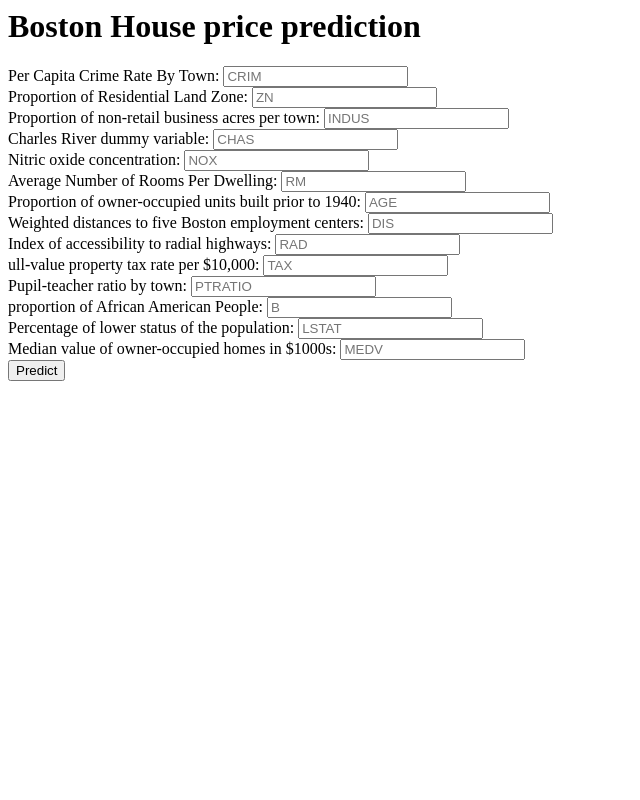
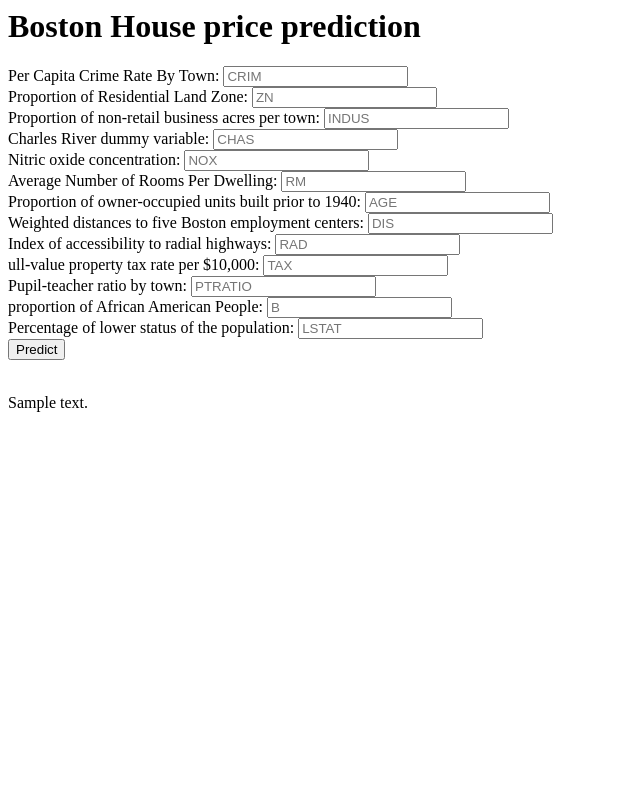
Before and after one commit to argha16/Boston_house_pricing, a Flask app: template templates/home.html in a window 1280 px wide. Shown: the whole page, without its empty margins (0-640 px from the left). Run offline with Flask 2, Linux system fonts and the light colour scheme; the template is opened without the code that fills it: most values are stand-ins (such as "Sample title", 1, 10 or a date in 2020); parts of the project's set-up code (start-up, migrations or seed data) failed here and were passed over.

Commit message:
3rd commit

```diff
--- a/app.py
+++ b/app.py
@@ -25,6 +25,13 @@
     print(output[0])
     return jsonify(output[0])
 
+@app.route('/predict',methods=['POST'])
+def predict():
+    data=[float(x) for x in request.form.values()]
+    final_input=scaler.transform(np.array(data).reshape(1,-1))
+    print(final_input)
+    output=regmodel.predict(final_input)[0]
+    return render_template("home.html",prediction_text="The House price prediction is {}".format(output))
 
 
 if __name__=="__main__":
--- a/templates/home.html
+++ b/templates/home.html
@@ -1,12 +1,19 @@
 <header>
     <title>Boston House price prediction</title>
     <h1>Boston House price prediction</h1>
+    <link href='https://fonts.googleapis.com/css?family=Pacifico' rel='stylesheet' type='text/css'>
+    <link href='https://fonts.googleapis.com/css?family=Arimo' rel='stylesheet' type='text/css'>
+    <link href='https://fonts.googleapis.com/css?family=Hind:300' rel='stylesheet' type='text/css'>
+    <link href='https://fonts.googleapis.com/css?family=Open+Sans+Condensed:300' rel='stylesheet' type='text/css'>
+
 
 </header>
 
 <body>
 
-<form action="">
+<div class="login">
+
+    <form action="{{ url_for('predict')}}"method="post">
         <label for="CRIM">Per Capita Crime Rate By Town:</label>
         <input type="text" name="CRIM" placeholder="CRIM"  required="required"><br>
         <label for="ZN">Proportion of Residential Land Zone:</label>
@@ -33,10 +40,15 @@
         <input type="text" name="B" placeholder="B"  required="required"><br>
         <label for="LSTAT">Percentage of lower status of the population:</label>
         <input type="text" name="LSTAT" placeholder="LSTAT"  required="required"><br>
-    <label for="MEDV">Median value of owner-occupied homes in $1000s:</label>
-    <input type="text" name="MEDV" placeholder="MEDV"  required="required"><br>
 
         <button type="submit" class="btn btn-primary btn-block btn-large">Predict</button>
+
+    <br>
+    <br>
+
+</div>
+
+{{prediction_text}}
 
 </form>
 
```
Also changed, not shown: 3 other files. Lines whose indentation alone changed are shown as unchanged.
